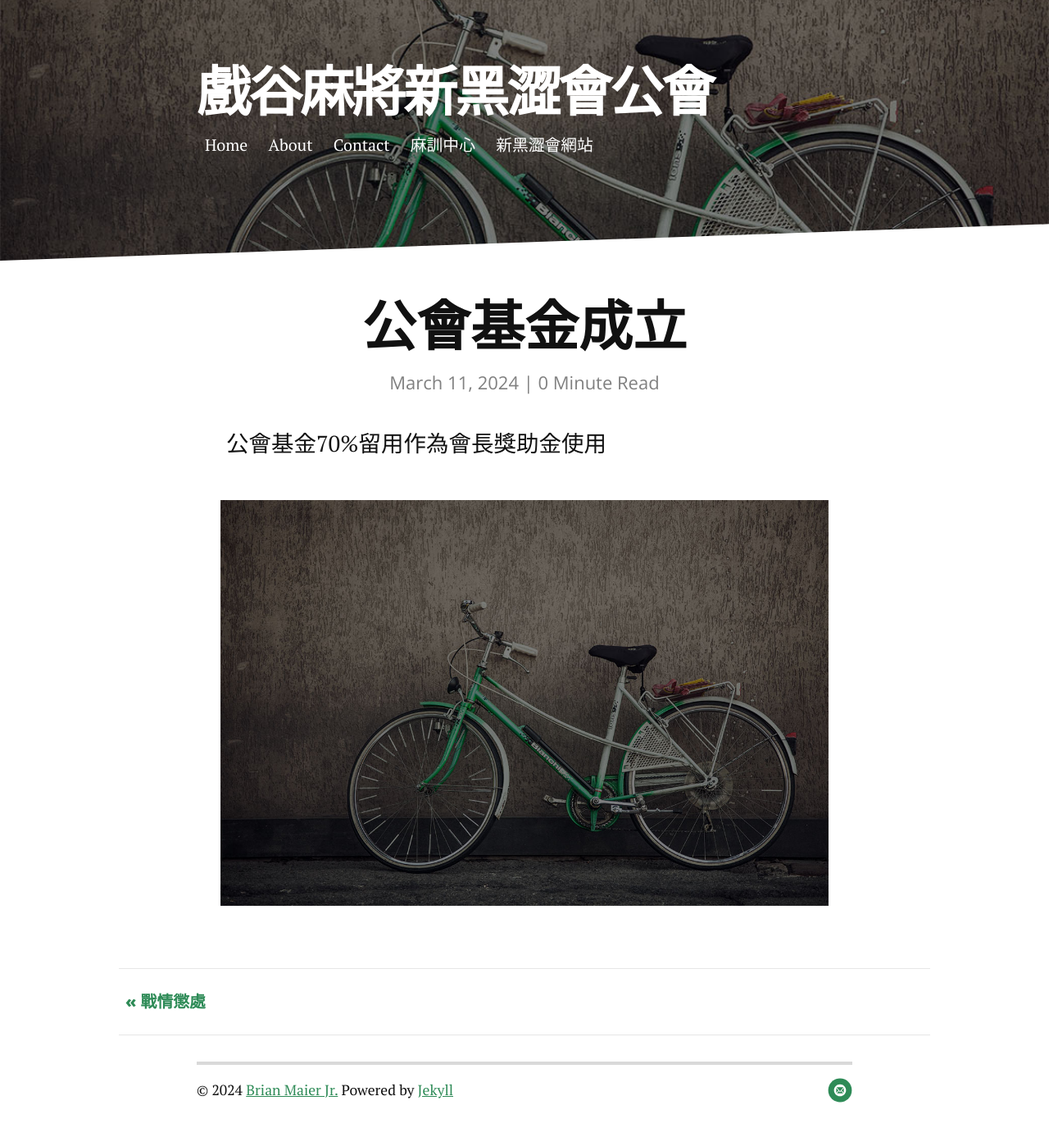
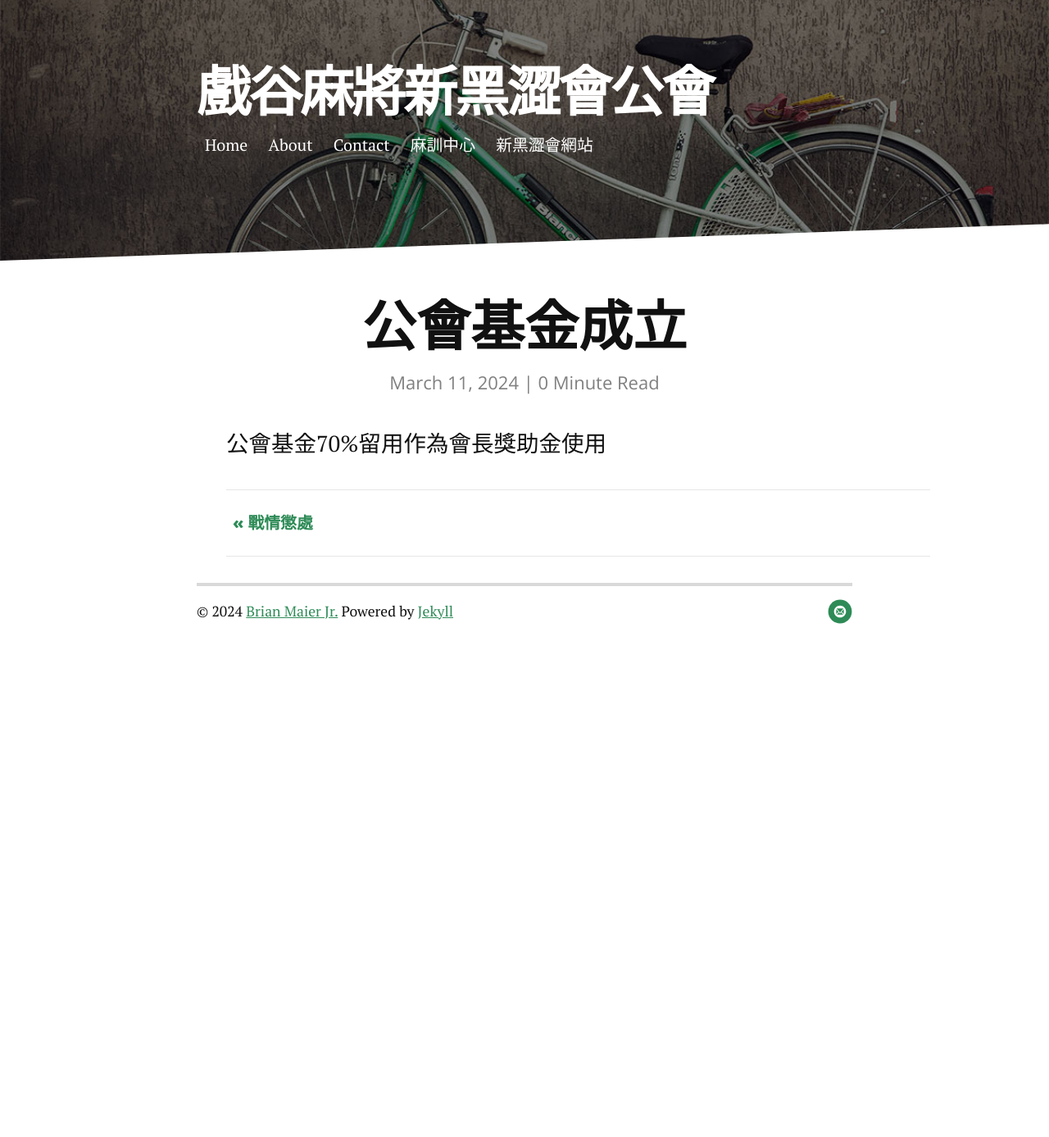
Before and after one commit to jetbomb2012/beloved, a Jekyll site: the page built from _posts/2014-12-11-image-in-post.markdown, in a window 1280 px wide. Shown: the whole page at 82% size. Built offline with Jekyll 4.4.1, drawn with Linux system fonts in a browser that asks for light colours; nearby versions of some CDN libraries; after the commit the page ends 900 px from its top, so only the background shows below that.

Commit message:
Update 2014-12-11-image-in-post.markdown

```diff
--- a/_posts/2014-12-11-image-in-post.markdown
+++ b/_posts/2014-12-11-image-in-post.markdown
@@ -5,7 +5,3 @@ date:   2024-03-11
 ---
 
 <p class="intro"><span class="dropcap"></span>公會基金70%留用作為會長獎助金使用</p>
-
-
-
-<img src="/assets/img/touring.jpg" alt="">
```
